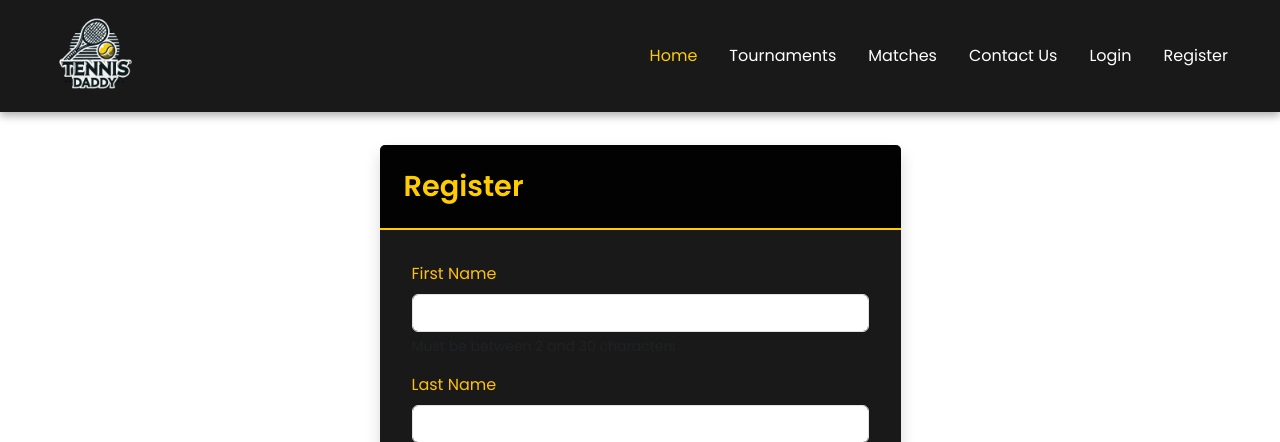
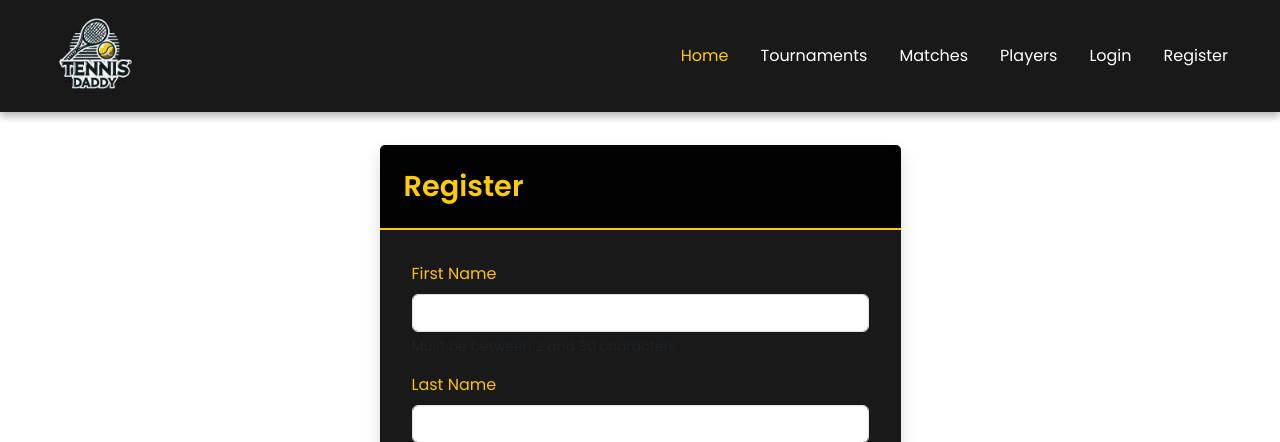
Before and after one commit to KVI-Telerik/Match-Score, a FastAPI app: page /users/register in a window 1280 px wide. Shown: the top 442 px of the page. Run offline with FastAPI, Linux system fonts and the light colour scheme; parts of the project's set-up code (start-up, migrations or seed data) failed here and were passed over.

Commit message:
templates #35

```diff
--- a/templates/macros.html
+++ b/templates/macros.html
@@ -32,7 +32,7 @@
                     <a class="nav-link" href="/matches/">Matches</a>
                 </li>
                 <li class="nav-item">
-                    <a class="nav-link" href="#">Contact Us</a>
+                    <a class="nav-link" href="/players/">Players</a>
                 </li>
                 {% if user %}
                     <li class="nav-item">
```
